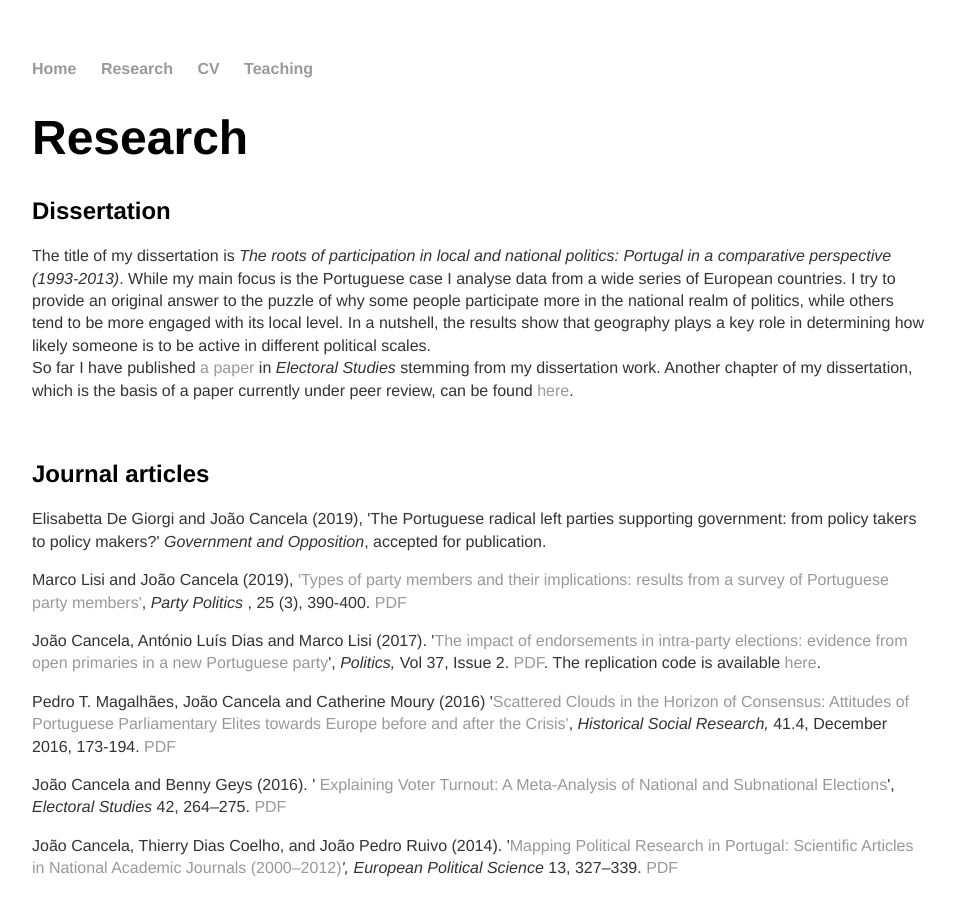
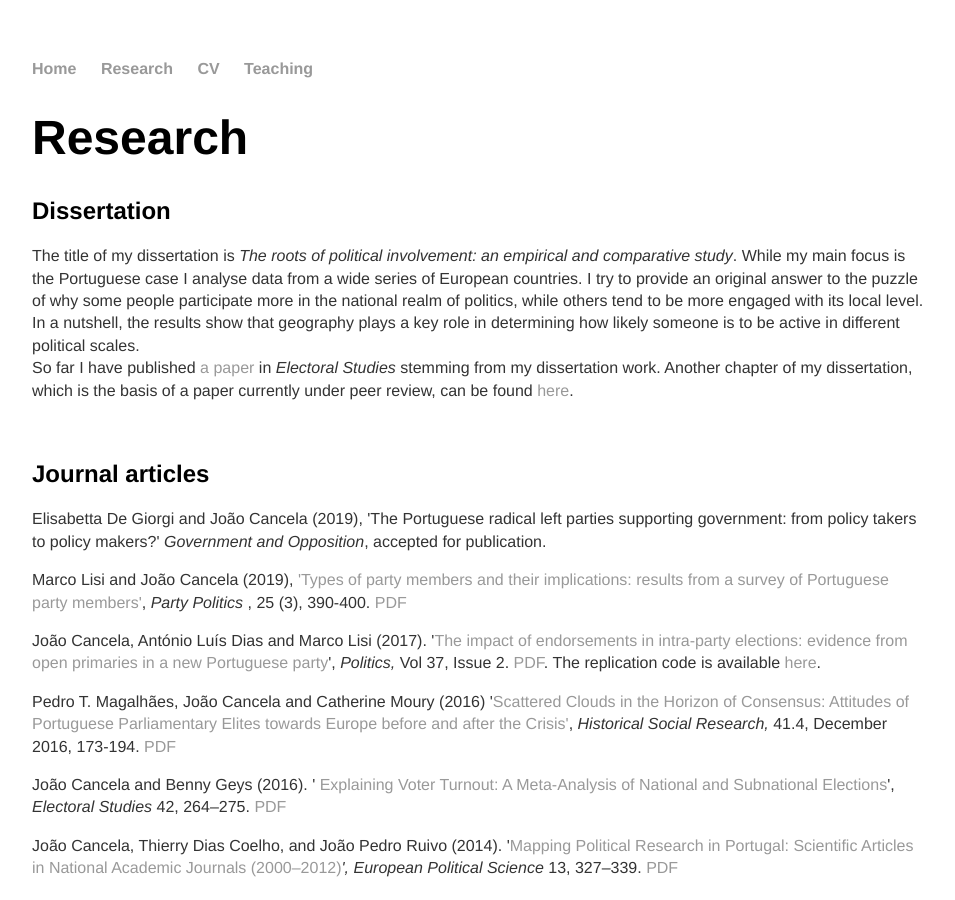
Before and after one commit to joaocancela/joaocancela.github.io, a Jekyll site: the page built from research/index.html, in a window 1280 px wide and 900 px high. Shown: the whole window, without its empty margins (160-1115 px from the left). Built offline with Jekyll 4.4.1, drawn with Linux system fonts in a browser that asks for light colours.

Commit message:
Update index.html

```diff
--- a/research/index.html
+++ b/research/index.html
@@ -6,7 +6,7 @@ title: Research
 <div class="blurb">
 <h1>Research</h1>
 <h2>Dissertation</h2>
-<p>The title of my dissertation is  <em>The roots of participation in local and national politics: Portugal in a comparative perspective (1993-2013)</em>. While my
+<p>The title of my dissertation is  <em>The roots of political involvement: an empirical and comparative study</em>. While my
 main focus is the Portuguese case I analyse data from a wide series of European countries. I try to provide an original answer to the puzzle of why some
 people participate more in the national realm of politics, while others tend to be more engaged  with its local level. In a nutshell, the results show that geography plays a key role in determining how likely someone is to be active in different political scales. <br>
 So far I have published  <a href="{{ site.baseurl }}/pdf/cancela_geys_2016_metaannalysis_turnout.pdf" >a paper </a> in <em>Electoral Studies</em> stemming from my dissertation work. Another chapter of my dissertation, which is the basis of a paper currently under peer review, can be found <a href="{{ site.baseurl }}/pdf/some_politics_is_local.pdf" > here</a>. </p>
```
